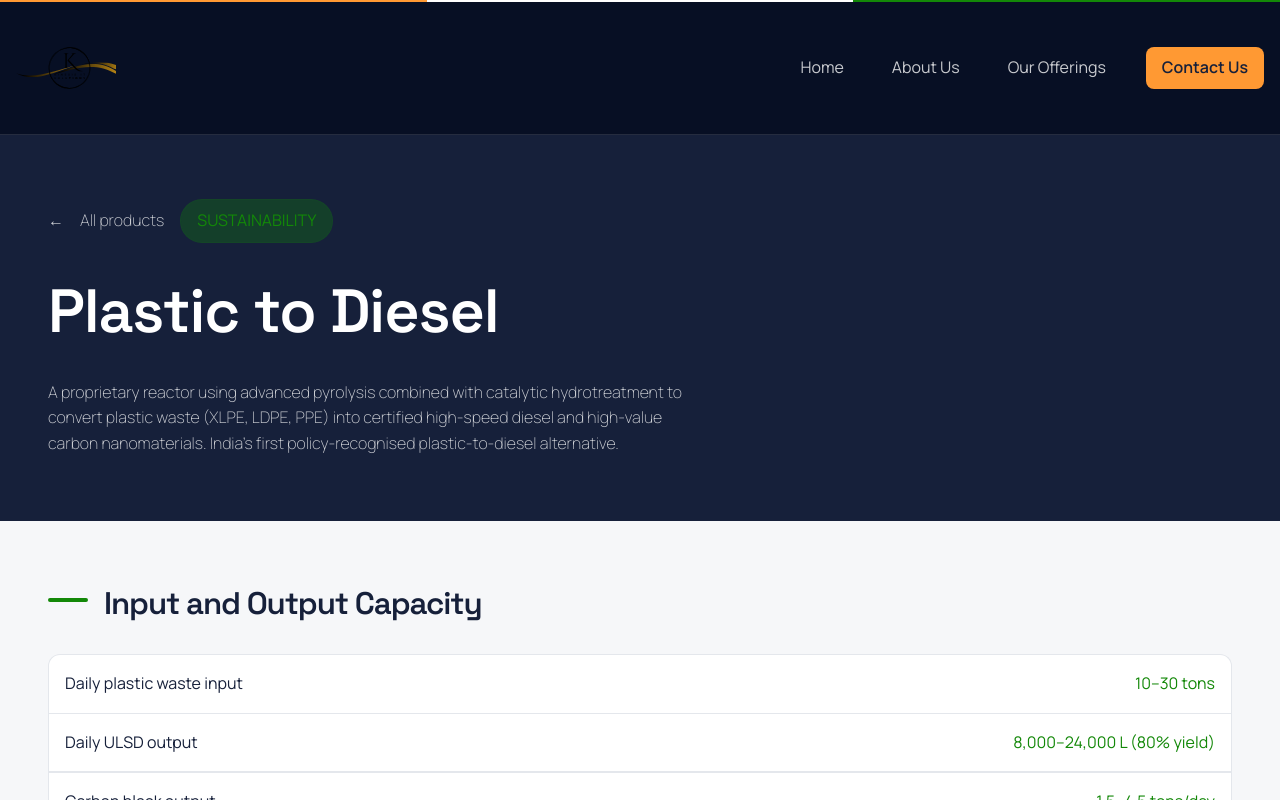
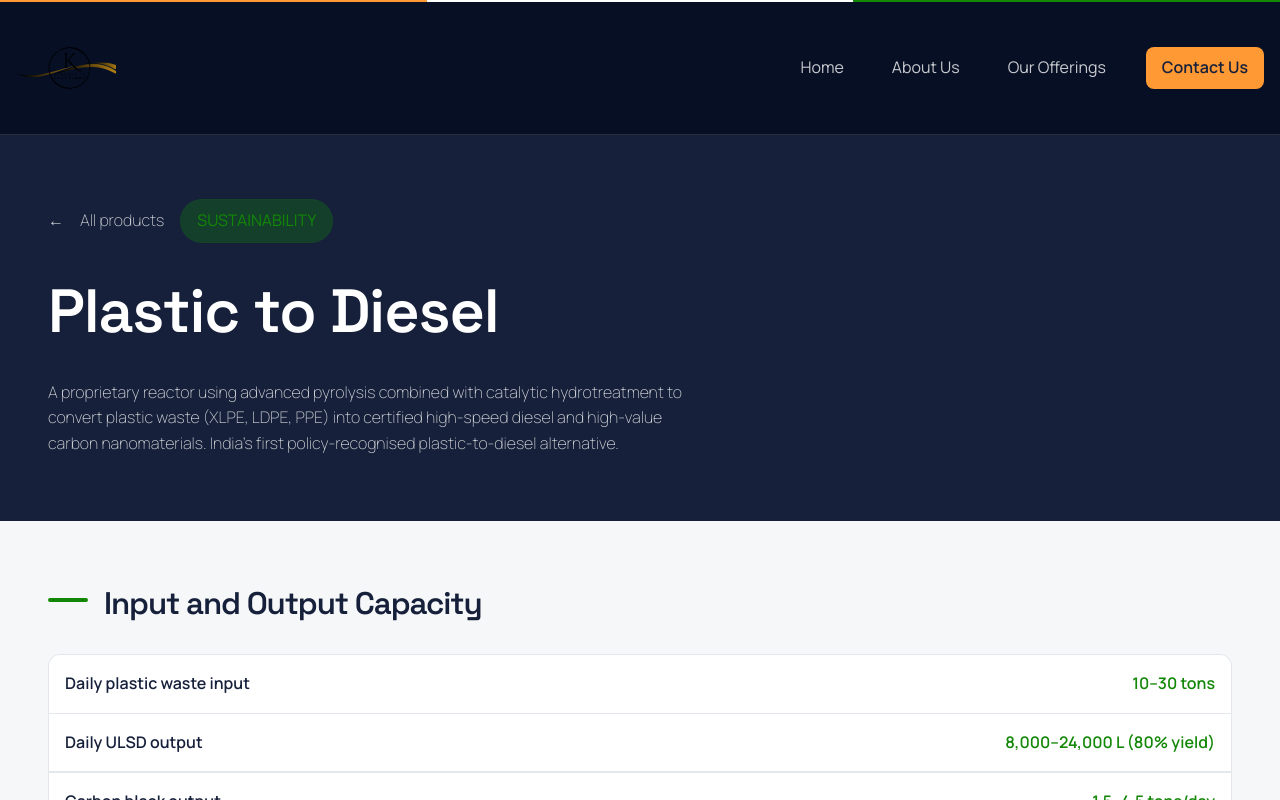
Before and after one commit to divyanshchahar/kinesis, a Next.js app: page /products/plastic_to_diesel in a window 1280 px wide. Shown: the top 800 px of the page. Built offline with nearby package versions, Linux system fonts and the light colour scheme.

Commit message:
updated layouts

```diff
--- a/src/ui/layouts/CharactersticCardLayout.tsx
+++ b/src/ui/layouts/CharactersticCardLayout.tsx
@@ -32,8 +32,8 @@ export default function CharactersticCardLayout({
 
     return (
         <div className={`${styles.container} ${colorScheme} ${addedStyle}`}>
-            <p className={`regularNormal`}>{characterstic}</p>
-            <p className={`regularNormal ${selectedColor}`}>{value}</p>
+            <p className={`boldNormal`}>{characterstic}</p>
+            <p className={`boldNormal ${selectedColor}`}>{value}</p>
         </div>
     )
 }
```
